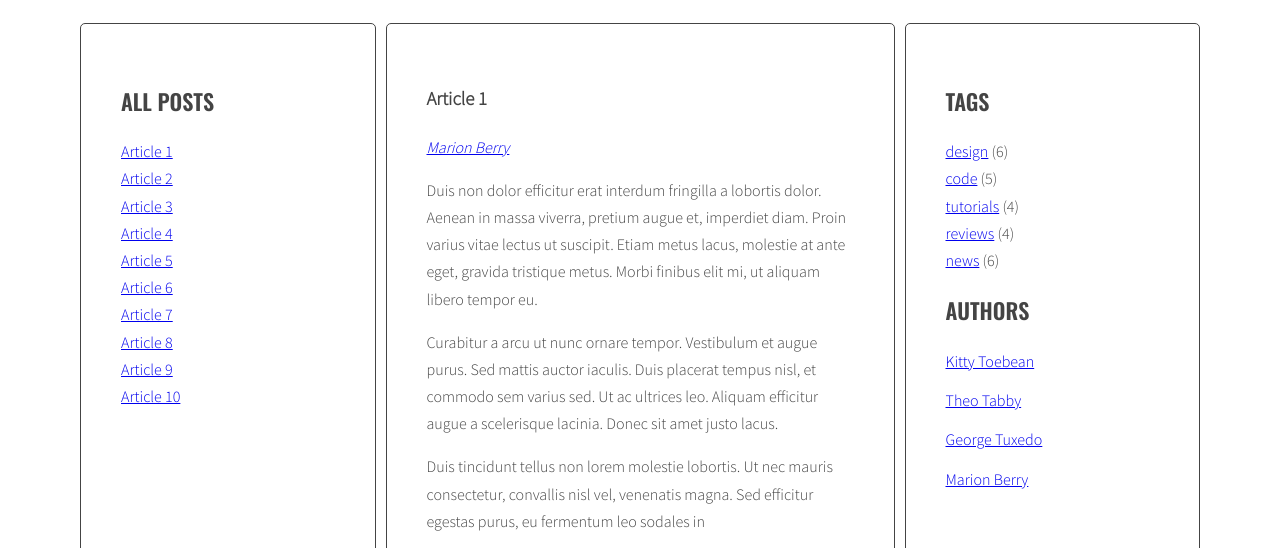
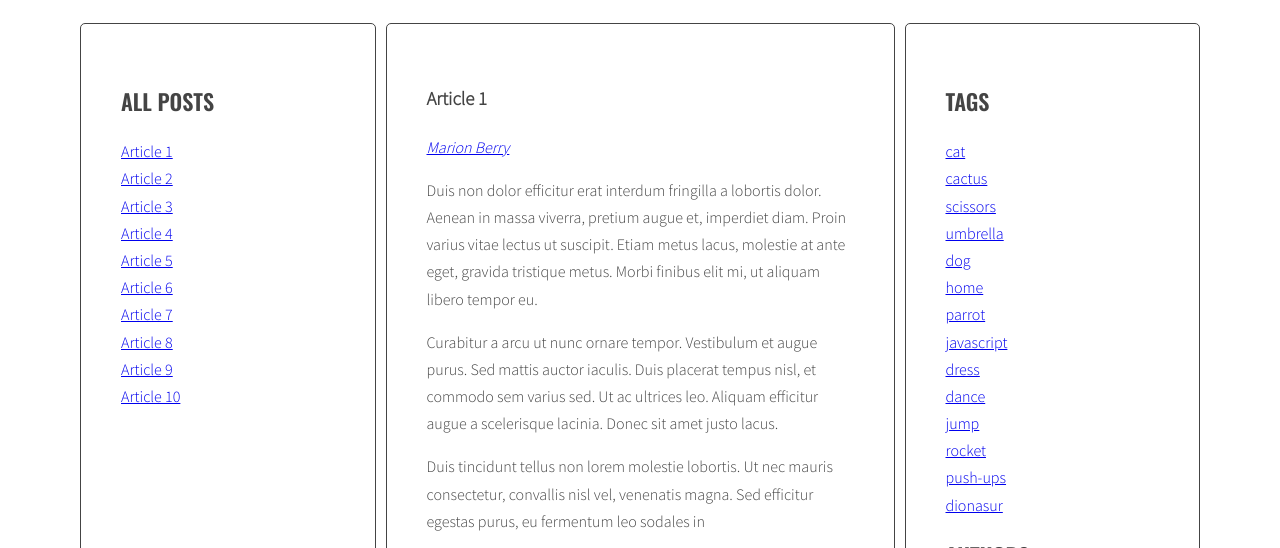
Before and after one commit to tomsob87/javascript-blog, a website: page index.html in a window 1280 px wide. Shown: the part 220-768 px from the top of the page. Drawn offline with nearby package versions, Linux system fonts and the light colour scheme.

Commit message:
Add list of tags to the right sidebar

```diff
--- a/index.html
+++ b/index.html
@@ -161,11 +161,6 @@
             <aside class="sidebar" aria-label="Right">
               <h2 class="section-title">Tags</h2>
               <ul class="list tags">
-                <li><a href="#">design</a> <span>(6)</span></li>
-                <li><a href="#">code</a> <span>(5)</span></li>
-                <li><a href="#">tutorials</a> <span>(4)</span></li>
-                <li><a href="#">reviews</a> <span>(4)</span></li>
-                <li><a href="#">news</a> <span>(6)</span></li>
               </ul>
               <h2 class="section-title">Authors</h2>
               <ul class="list authors">
--- a/js/script.js
+++ b/js/script.js
@@ -40,7 +40,8 @@ const optArticleSelector = '.post',
   optTitleSelector = '.post-title',
   optTitleListSelector = '.titles',
   optArticleTagSelector = '.post-tags .list',
-  optArticleAuthorSelector = '.post-author';
+  optArticleAuthorSelector = '.post-author',
+  optTagsListSelector = '.tags.list';
 
 function generateTitleLinks(customSelector = ''){
   // console.log('Clear titles sidebar section');
@@ -82,6 +83,9 @@ function generateTitleLinks(customSelector = ''){
 generateTitleLinks();
 
 function generateTags(){
+  /* [NEW] create a new variable allTags with an empty array */
+  let allTags = [];
+  // console.log(allTags);
   /* find all articles */
   const articles = document.querySelectorAll(optArticleSelector);
   /* START LOOP: for every article: */
@@ -106,11 +110,20 @@ function generateTags(){
       /* add generated code to html variable */
       html = html + linkHTML;
       // console.log(html);
+      /* [NEW] check if this link is NOT already in allTags */
+      if(allTags.indexOf(linkHTML) == -1){
+        /* [NEW] add generated code to allTags array */
+        allTags.push(linkHTML);
+      }
     /* END LOOP: for each tag */
     }
     /* insert HTML of all the links into the tags wrapper */
     tagsWrapper.innerHTML = html;
     /* END LOOP: for every article: */
+    /* [NEW] find list of tags in right column */
+    const tagList = document.querySelector(optTagsListSelector);
+    /* [NEW] add html from allTags to tagList */
+    tagList.innerHTML = allTags.join(' ');
   }
 }
 
```
